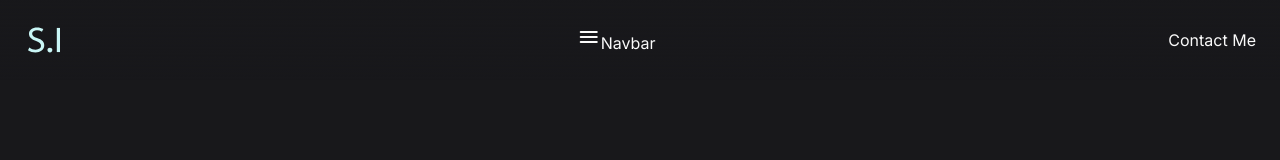
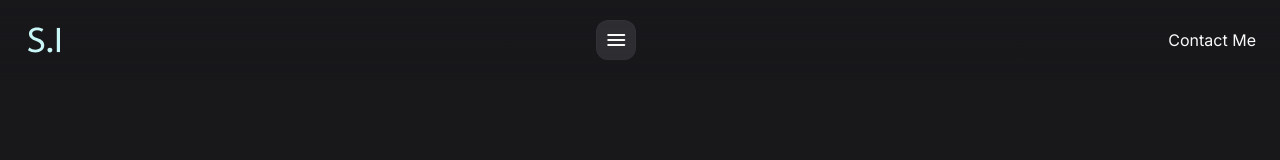
Before and after one commit to seikode/portfolio-web, a React (Vite) app: page / in a window 1280 px wide. Shown: the top 160 px of the page. Built offline with nearby package versions, Linux system fonts and the light colour scheme.

Commit message:
🎨 update

```diff
--- a/src/components/Header.jsx
+++ b/src/components/Header.jsx
@@ -1,4 +1,8 @@
+import { useState } from "react";
+import Navbar from "./Navbar";
+
 const Header = () => {
+  const [navOpen, setNavOpen] = useState(false);
   return (
     <header
       className="fixed top-0 left-0 w-full h-20 flex
@@ -6,7 +10,7 @@ const Header = () => {
     >
       <div
         className="max-w-screen-2xl w-full mx-auto px-4
-      flex justify-between items-center md:px-6 md:grid-flow-col md:grid-cols-[1fr,3fr,1fr]"
+      flex justify-between items-center md:px-6 md:grid-cols-[1fr,3fr,1fr]"
       >
         <h1>
           <a href="/" className="logo">
@@ -14,12 +18,12 @@ const Header = () => {
           </a>
         </h1>
         <div className="">
-          <button className="" onClick={null}>
+          <button className="menu-btn md:hidden" onClick={null}>
             <span className="material-symbols-rounded">menu</span>
           </button>
-          Navbar
+          <Navbar navOpen={navOpen} />
         </div>
-        <a href="#contact" className="">
+        <a href="#contact" className="btn btn-secondary max-md:hidden">
           Contact Me
         </a>
       </div>
--- /dev/null
+++ b/src/components/Navbar.jsx
@@ -0,0 +1,47 @@
+import { useRef } from "react";
+
+const Navbar = ({ navOpen }) => {
+  const lastActiveLink = useRef();
+  const activeBox = useRef();
+
+  const navItems = [
+    {
+      label: "Home",
+      link: "#home",
+      className: "nav-link active",
+      ref: lastActiveLink,
+    },
+    {
+      label: "About",
+      link: "#about",
+      className: "nav-link",
+    },
+    {
+      label: "Work",
+      link: "#work",
+      className: "nav-link",
+    },
+    {
+      label: "Reviews",
+      link: "#reviews",
+      className: "nav-link",
+    },
+    {
+      label: "Contact",
+      link: "#contact",
+      className: "nav-link md:hidden",
+    },
+  ];
+  return (
+    <nav className={"navbar" + (navOpen ? "active" : "")}>
+      {navItems.map(({ label, link, className, ref }, key) => (
+        <a href={link} ref={ref} key={key} className={className} onClick={null}>
+          {label}
+        </a>
+      ))}
+      <div className="active-box" ref={activeBox}></div>
+    </nav>
+  );
+};
+
+export default Navbar;
--- a/src/index.css
+++ b/src/index.css
@@ -12,3 +12,16 @@ html {
 body {
   @apply bg-zinc-900 text-zinc-50;
 }
+
+.menu-btn {
+  @apply w-10 h-10 grid place-items-center bg-zinc-50/10
+  rounded-xl ring-inset ring-1 ring-zinc-50/[0.02]
+  backdrop-blur-2xl hover:bg-zinc-50/15 transition-[transform,background-color]
+  active:scale-95;
+}
+
+.navbar {
+  @apply absolute top-full mt-2 right-0 min-w-40 p-2
+  bg-zinc-50/10 rounded-2xl ring-inset ring-1 ring-zinc-50/5
+  scale-90 isolate blur-sm opacity-0 invisible transition-[opacity,transform,filter];
+}
```
